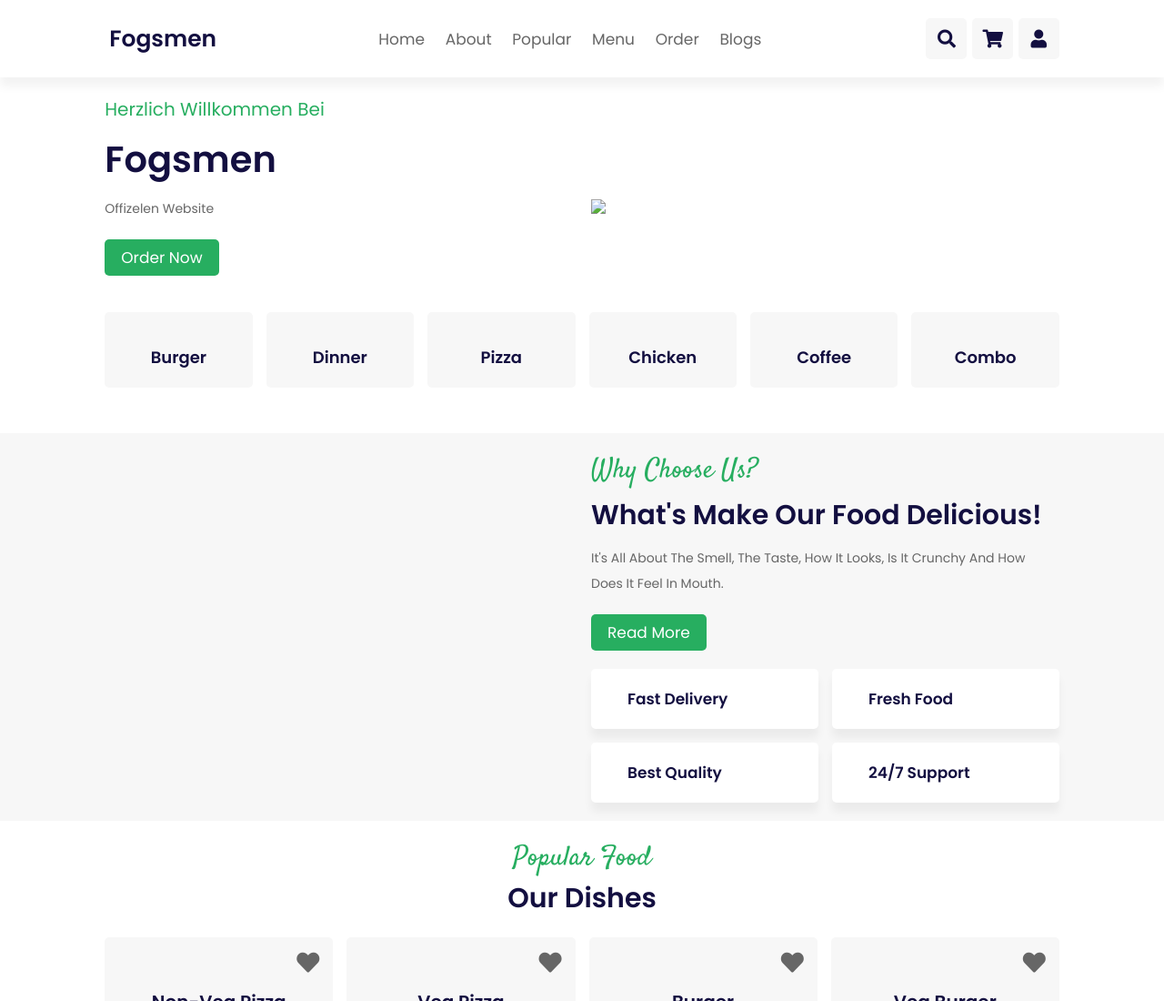
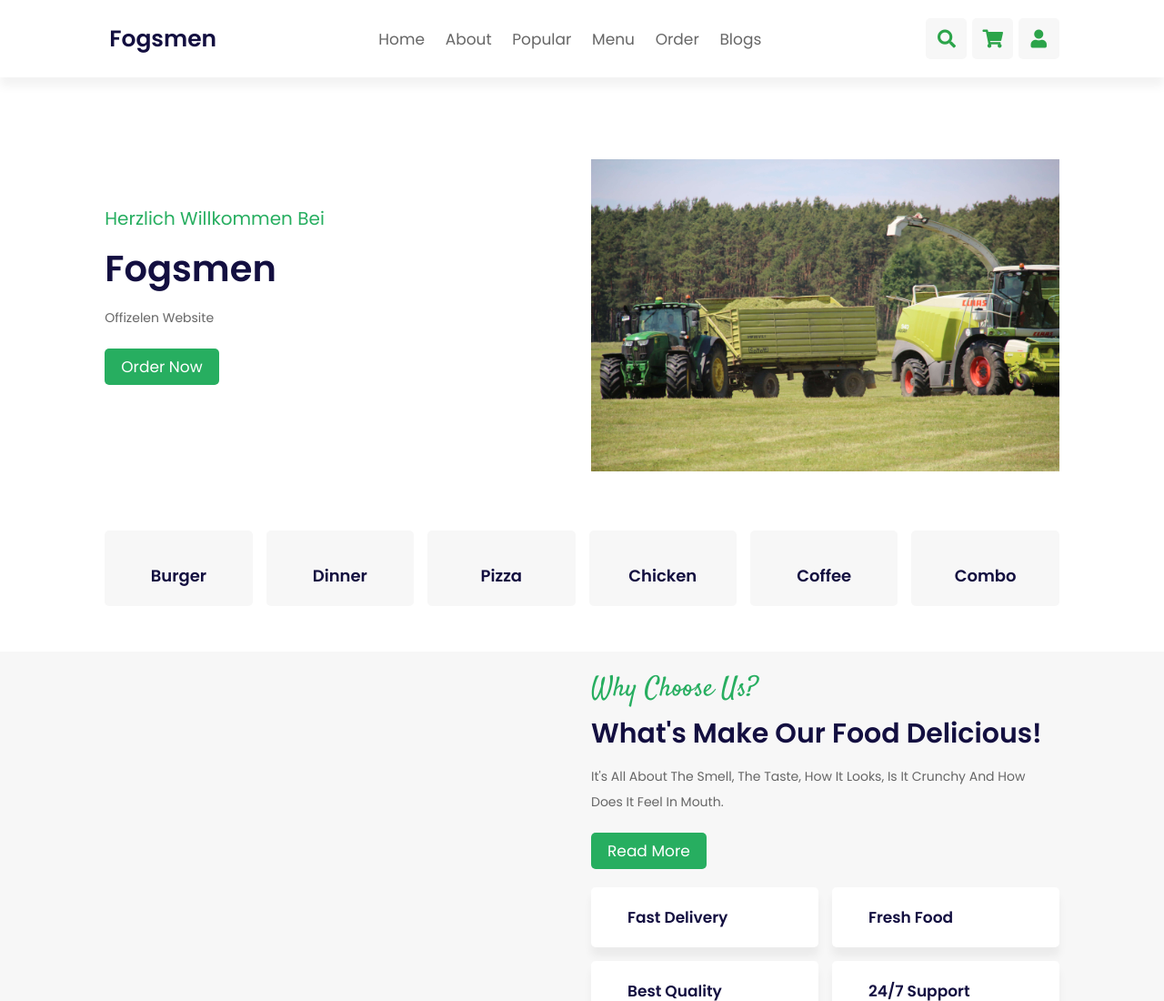
Before and after one commit to Fogsmen/Websitef, a plain HTML site: page index.html in a window 1280 px wide. Shown: the top 1100 px of the page at 91% size. Drawn offline with nearby package versions, Linux system fonts and the light colour scheme; files that its build step writes are made by us from their sources; files whose address does not match are found by name.

Commit message:
Update index.html

```diff
--- a/index.html
+++ b/index.html
@@ -10,7 +10,7 @@
     <link rel="stylesheet" href="https://cdnjs.cloudflare.com/ajax/libs/font-awesome/5.15.4/css/all.min.css">
 
     <!-- custom css file link  -->
-    <link rel="stylesheet" href="css/style.css">
+    <link rel="stylesheet" href="style.css">
 
     <link rel="icon" href="image/favicon.png">
 
@@ -186,7 +186,7 @@
     </div>
 
     <div class="image">
-        <img src="image/20220601123652_IMG_0044.jpg"" class="home-img">
+        <img src="20220601123652_IMG_0044.jpg"" class="home-img">
 
     </div>
 
```
